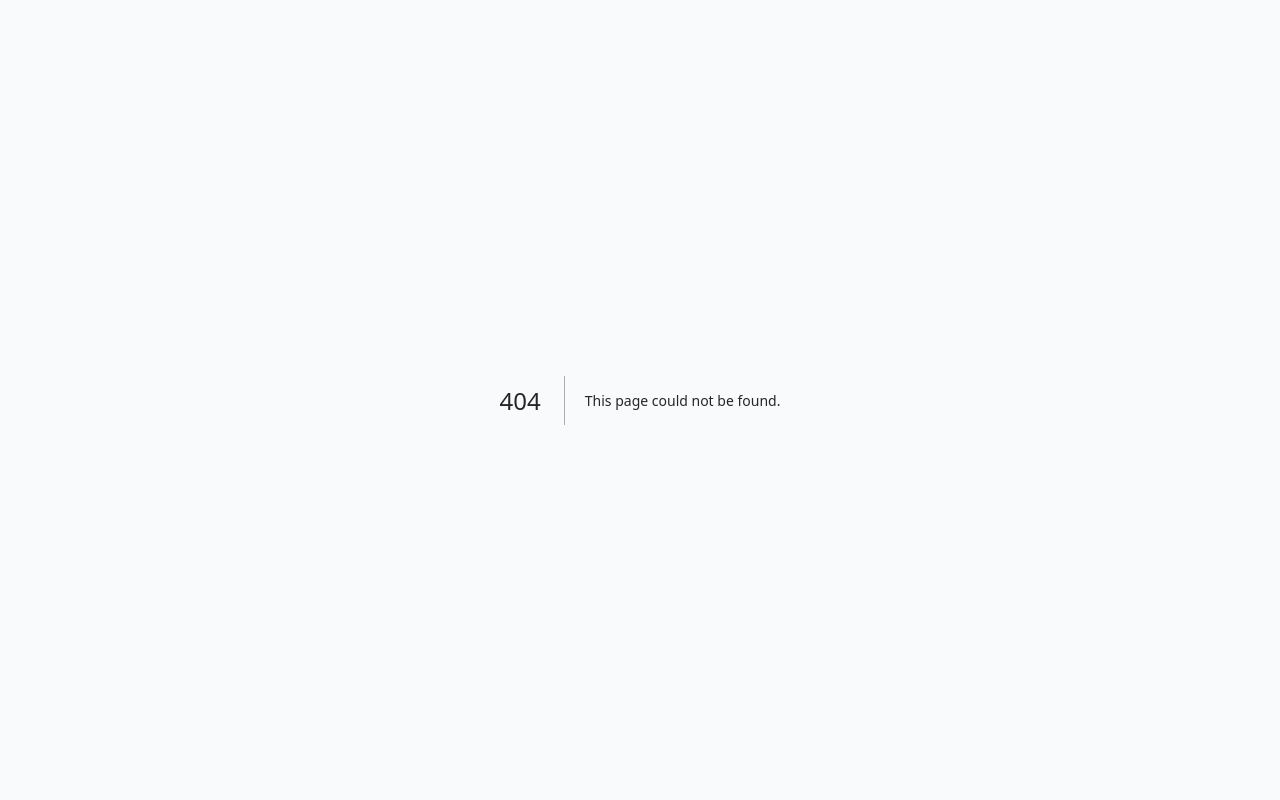
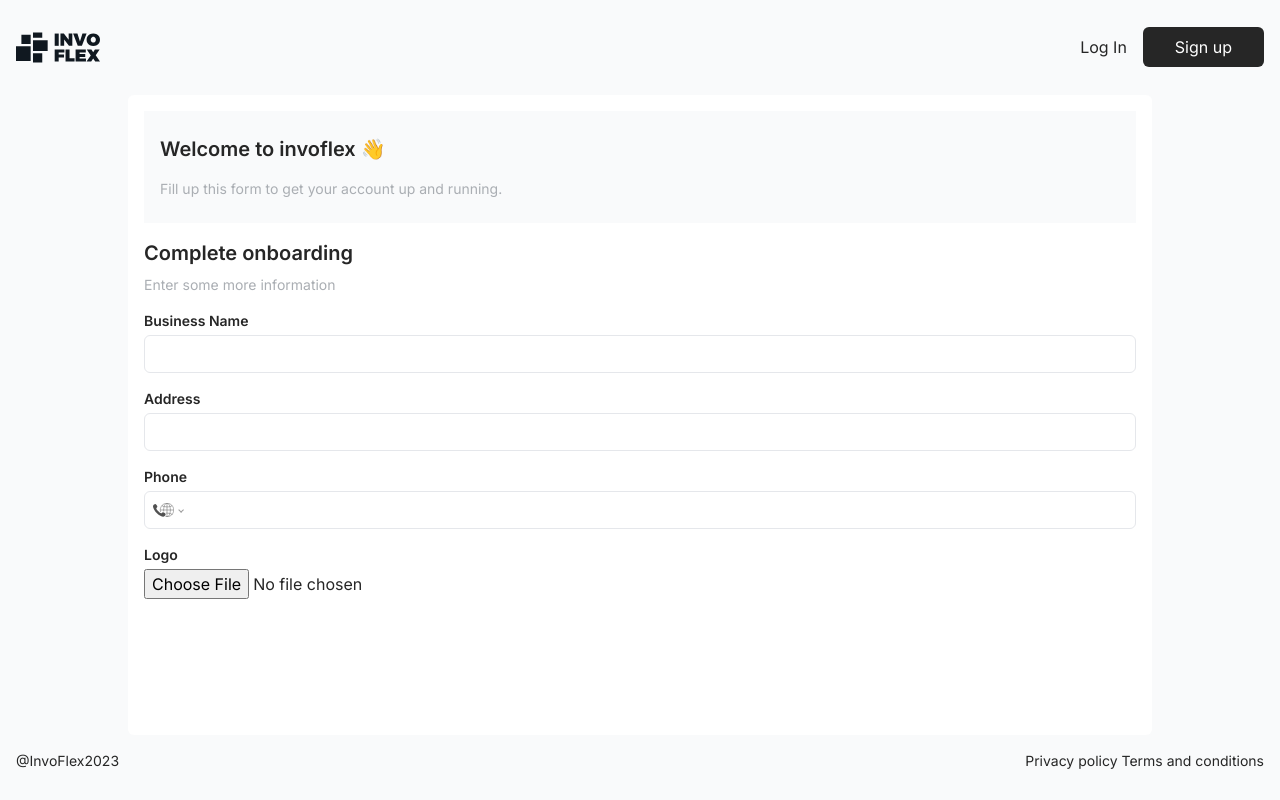
Before and after one commit to Aarond2018/invoflex-frontend, a Next.js app: page /auth/onboard in a window 1280 px wide. Before the commit this address had no page. Built offline with nearby package versions, Linux system fonts and the light colour scheme.

Commit message:
feat: onboarding

```diff
--- /dev/null
+++ b/app/auth/onboard/page.tsx
@@ -0,0 +1,14 @@
+import React from "react";
+import OnboardForm from "@/components/auth/OnboardForm";
+
+type Props = {};
+
+export default function Onboard({}: Props) {
+
+
+  return (
+    <section className="min-h-[80vh] flex justify-center">
+      <OnboardForm />
+    </section>
+  );
+}
--- a/app/globals.css
+++ b/app/globals.css
@@ -1,3 +1,7 @@
 @tailwind base;
 @tailwind components;
 @tailwind utilities;
+
+input:focus {
+  outline: none;
+}
--- /dev/null
+++ b/components/auth/OnboardForm.tsx
@@ -0,0 +1,66 @@
+"use client";
+
+import React, { useState } from "react";
+
+import Link from "next/link";
+import Image from "next/image";
+import "react-phone-number-input/style.css";
+import PhoneInput from "react-phone-number-input";
+
+type Props = {};
+
+export default function OnboardForm({}: Props) {
+  const [value, setValue] = useState<string>();
+
+  return (
+    <div className="w-[95%] max-w-[64rem] px-4 py-4 bg-white rounded-md flex flex-col gap-4">
+      <div className="bg-[#F9FAFB] px-4 py-6 w-full">
+        <h3 className="text-xl font-semibold mb-4">Welcome to invoflex 👋</h3>
+        <p className="text-gray text-sm">
+          Fill up this form to get your account up and running.
+        </p>
+      </div>
+      <form className="">
+        <h1 className="text-xl font-semibold">Complete onboarding</h1>
+        <p className="text-sm text-gray my-2">Enter some more information</p>
+        <div className="w-full flex flex-col gap-1 my-4">
+          <label htmlFor="busName" className="text-sm font-semibold">
+            Business Name
+          </label>
+          <input
+            type="text"
+            id="busName"
+            className="border rounded-md w-full p-2 text-sm focus:outline-none"
+          />
+        </div>
+        <div className="w-full flex flex-col gap-1 my-4">
+          <label htmlFor="address" className="text-sm font-semibold">
+            Address
+          </label>
+          <input
+            type="text"
+            id="address"
+            className="border rounded-md w-full p-2 text-sm focus:outline-none"
+          />
+        </div>
+        <div className="w-full flex flex-col gap-1 my-4">
+          <label htmlFor="phone" className="text-sm font-semibold">
+            Phone
+          </label>
+          <PhoneInput
+            id="phone"
+            className="border rounded-md w-full p-2 text-sm"
+            value={value}
+            onChange={setValue}
+          />
+        </div>
+        <div className="w-full flex flex-col gap-1 my-4">
+          <label htmlFor="logo" className="text-sm font-semibold">
+            Logo
+          </label>
+          <input type="file" id="logo" />
+        </div>
+      </form>
+    </div>
+  );
+}
--- a/components/auth/SignUpForm.tsx
+++ b/components/auth/SignUpForm.tsx
@@ -37,7 +37,7 @@ export default function SignUpForm({}: Props) {
         Let&apos;s get you started. Create an account to begin.
       </p>
       <div className="w-full flex flex-col gap-1 my-4">
-        <label htmlFor="email" className="text-sm font-semibold">
+        <label htmlFor="name" className="text-sm font-semibold">
           Name
         </label>
         <input
--- a/package.json
+++ b/package.json
@@ -19,6 +19,7 @@
     "react": "^18",
     "react-dom": "^18",
     "react-hook-form": "^7.51.5",
+    "react-phone-number-input": "^3.4.3",
     "tailwind-merge": "^2.3.0",
     "tailwindcss-animate": "^1.0.7",
     "zod": "^3.23.8"
```
Also changed, not shown: components/auth/VerifyInput.tsx (+9 -6 lines), 1 other file (tests, documents, lock files or other folders).
